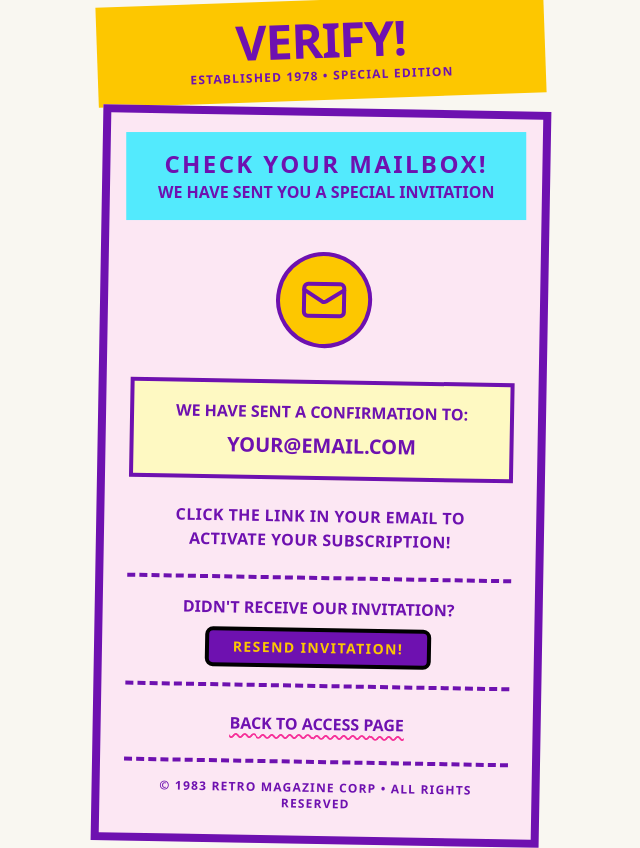
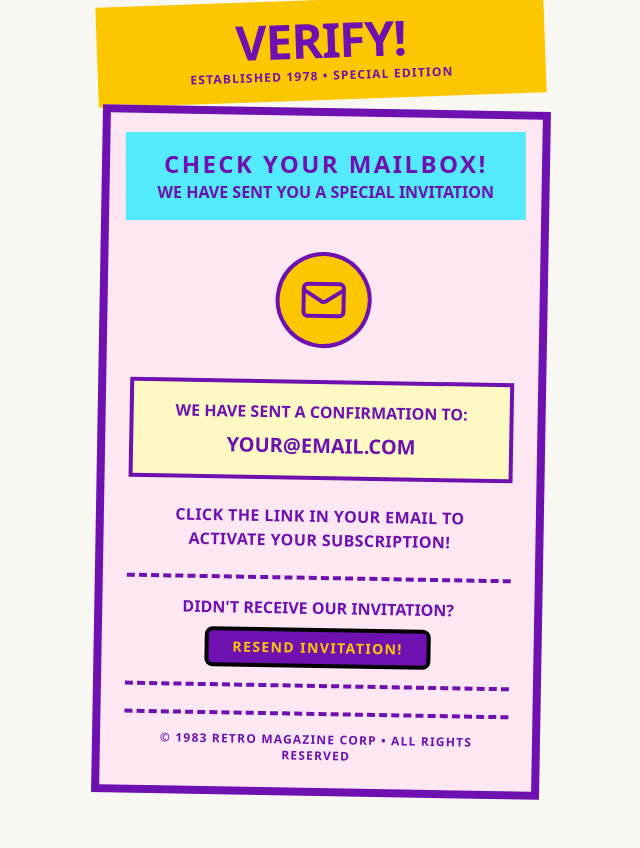
Before and after one commit to NumNine9/blog, a Next.js app: page /confirm in a window 1280 px wide. Shown: the whole page, without its empty margins (319-959 px from the left). After the commit the page ends 800 px from the top, so only its background shows below. Built offline with nearby package versions, Linux system fonts and the light colour scheme; a web font is replaced by a local one.

Commit message:
deployment error[9]

```diff
--- a/src/app/confirm/page.tsx
+++ b/src/app/confirm/page.tsx
@@ -79,15 +79,10 @@ export default function EmailConfirmation() {
             </Button>
           </div>
 
-          <div className="text-purple-800 font-bold underline decoration-wavy decoration-pink-500 underline-offset-4 uppercase hover:text-purple-900">
+          {/* <div className="text-purple-800 font-bold underline decoration-wavy decoration-pink-500 underline-offset-4 uppercase hover:text-purple-900">
           <Link href="/">BACK TO ACCESS PAGE</Link>
-            {/* <a
-              href="/"
-              className="text-purple-800 font-bold underline decoration-wavy decoration-pink-500 underline-offset-4 uppercase hover:text-purple-900"
-            >
 
-            </a> */}
-          </div>
+          </div> */}
         </div>
 
         <div className="mt-6 border-t-4 border-dashed border-purple-800 pt-4">
```
